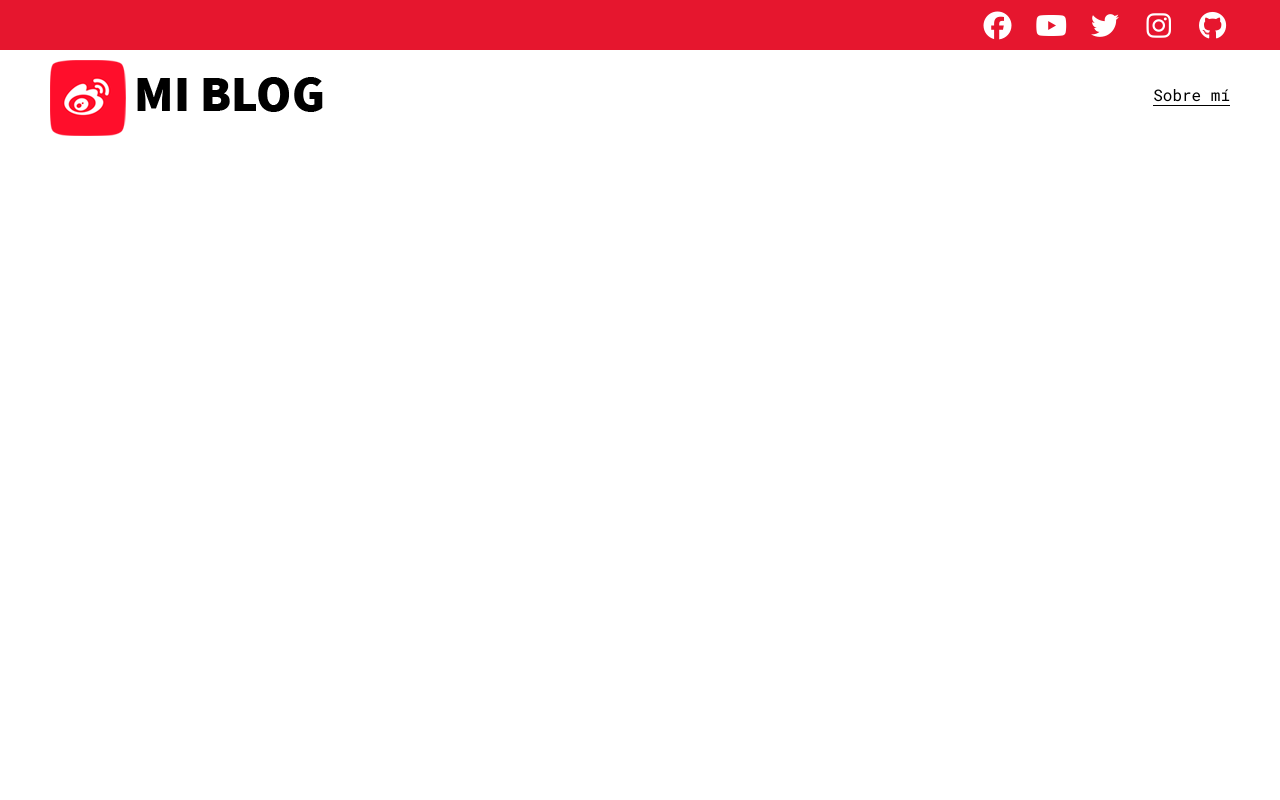
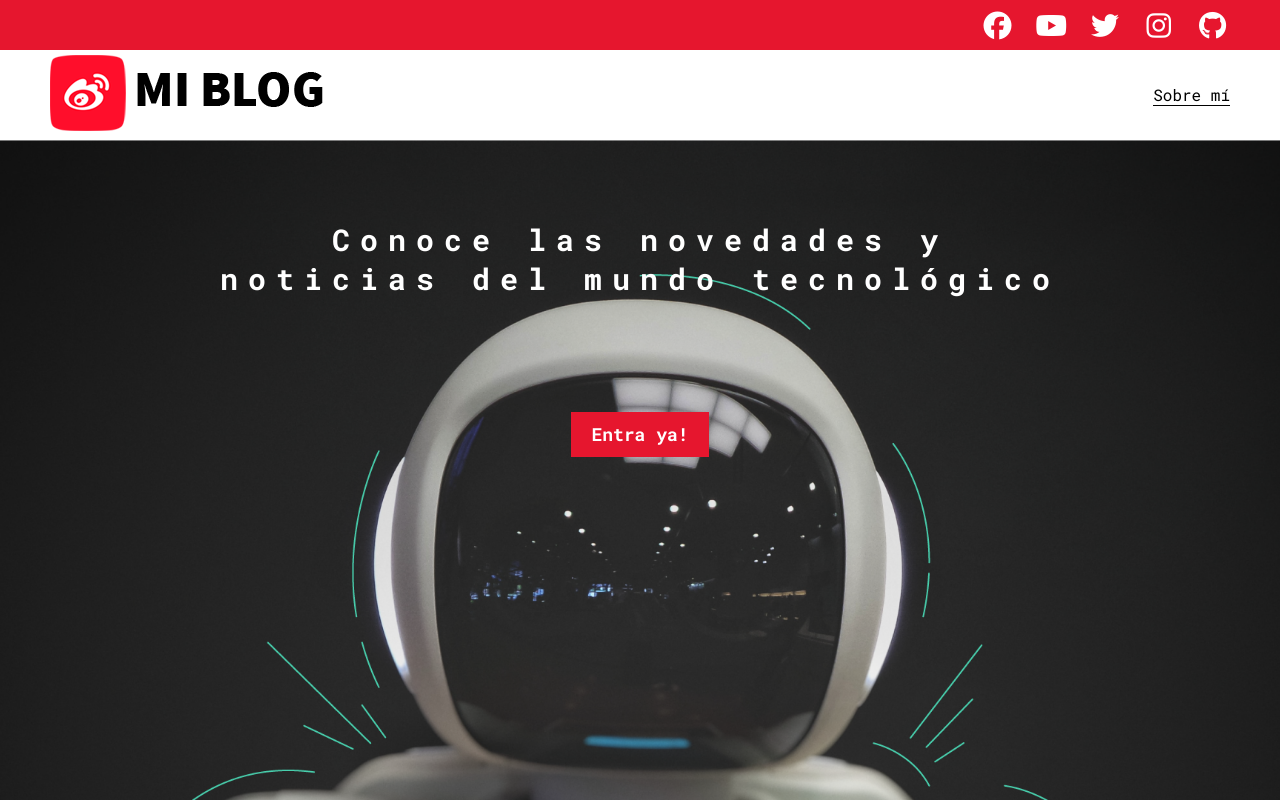
Before and after one commit to Stuuard96/Blog-Personal, a plain HTML site: page index.html in a window 1280 px wide. Drawn offline with Linux system fonts and the light colour scheme.

Commit message:
Terminamos la pagina de inicio

```diff
--- a/css/main.css
+++ b/css/main.css
@@ -16,13 +16,21 @@ body{
   font-size: 400;
 }
 
+.home-body{
+  position: fixed;
+  top: 0;
+  bottom: 0;
+  left: 0;
+  right: 0;
+}
+
 /*                  HEADER
 =====================================================*/
 .header{
   width: 100%;
   height: 140px;
   display: grid;
-  grid-template-rows: 1fr 1fr 1fr;
+  grid-template-rows: 1fr 1fr;
 }
 
 .social{
@@ -61,7 +69,6 @@ body{
   margin-left: 50px;
   display: flex;
   align-items: center;
-  margin-top: 10px;
 }
 
 .nav-link{
@@ -76,3 +83,46 @@ body{
   color: #000;
   border-bottom: 1px solid #000;
 }
+
+/*             MAIN DEL HOME
+========================================================== */
+.home-main{
+  display: grid;
+  grid-template-columns: 1fr 4fr 1fr;
+  height: 100%;
+  background-image: url('../img/cover.png');
+  background-position: center;
+  background-repeat: no-repeat;
+  background-size: cover;
+}
+
+.main-container{
+  display: grid;
+  grid-column: 2;
+  justify-items: center;
+  height: 350px;
+  margin-top: 80px;
+}
+
+.main-container__text{
+  text-align: center;
+  font-size: 30px;
+  font-weight: 700;
+  letter-spacing: 10px;
+  color: #fff;
+}
+
+.main-container__link{
+  background-color: #e6162e;
+  display: inline-block;
+  padding: 10px 20px;
+  text-decoration: none;
+  color: #fff;
+  font-weight: 700;
+  font-size: 18px;
+  height: 45px;
+}
+
+.main-container__link:hover{
+  background-color: #eb253c;
+}
--- a/index.html
+++ b/index.html
@@ -11,7 +11,7 @@
     <script src="https://kit.fontawesome.com/8ebb6f947f.js" crossorigin="anonymous"></script>
 </head>
 
-<body>
+<body class="home-body">
     <header class="header">
         <div class="social">
             <div class="social-icons">
@@ -33,6 +33,15 @@
             </div>
         </nav>
     </header>
+
+    <main class="home-main">
+        <div class="main-container">
+            <p class="main-container__text">
+                Conoce las novedades y noticias del mundo tecnológico
+            </p>
+            <a class="main-container__link" href="blogs.html">Entra ya!</a>
+        </div>
+    </main>
 </body>
 
 </html>
```
